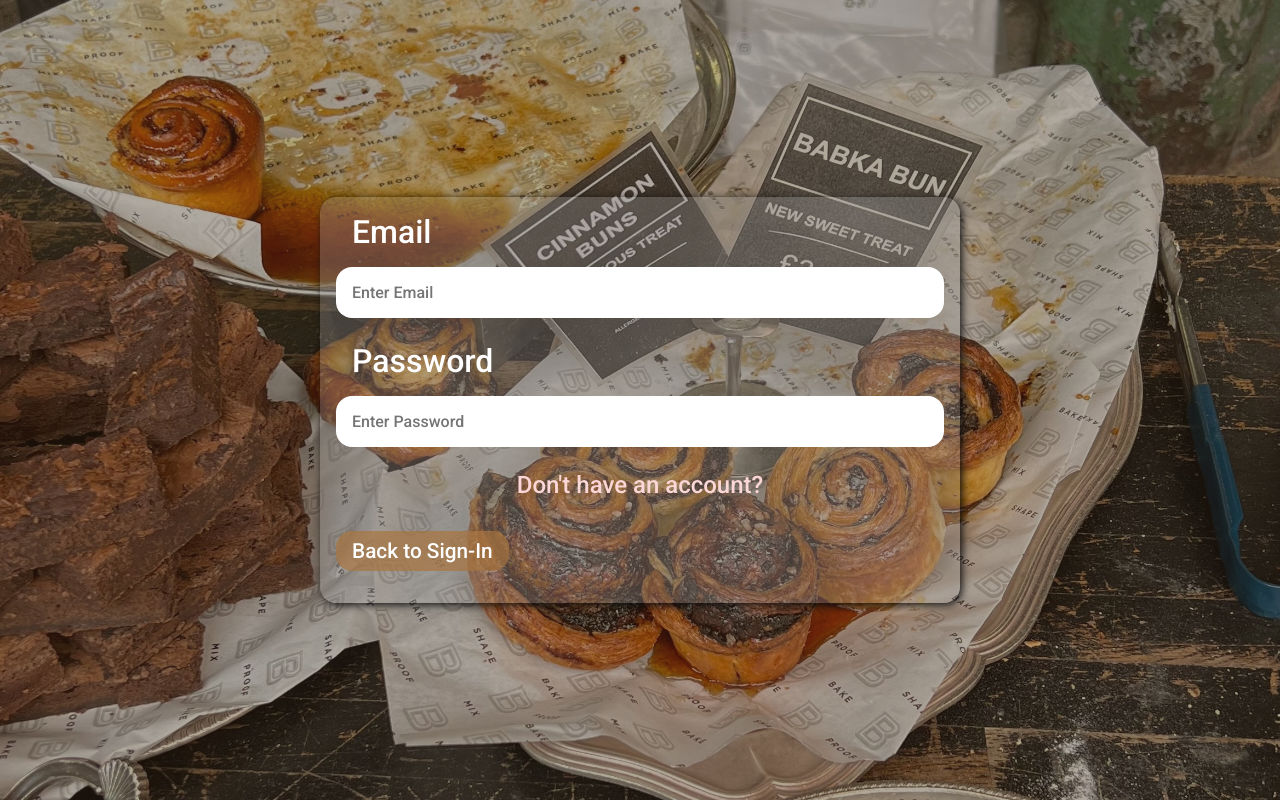
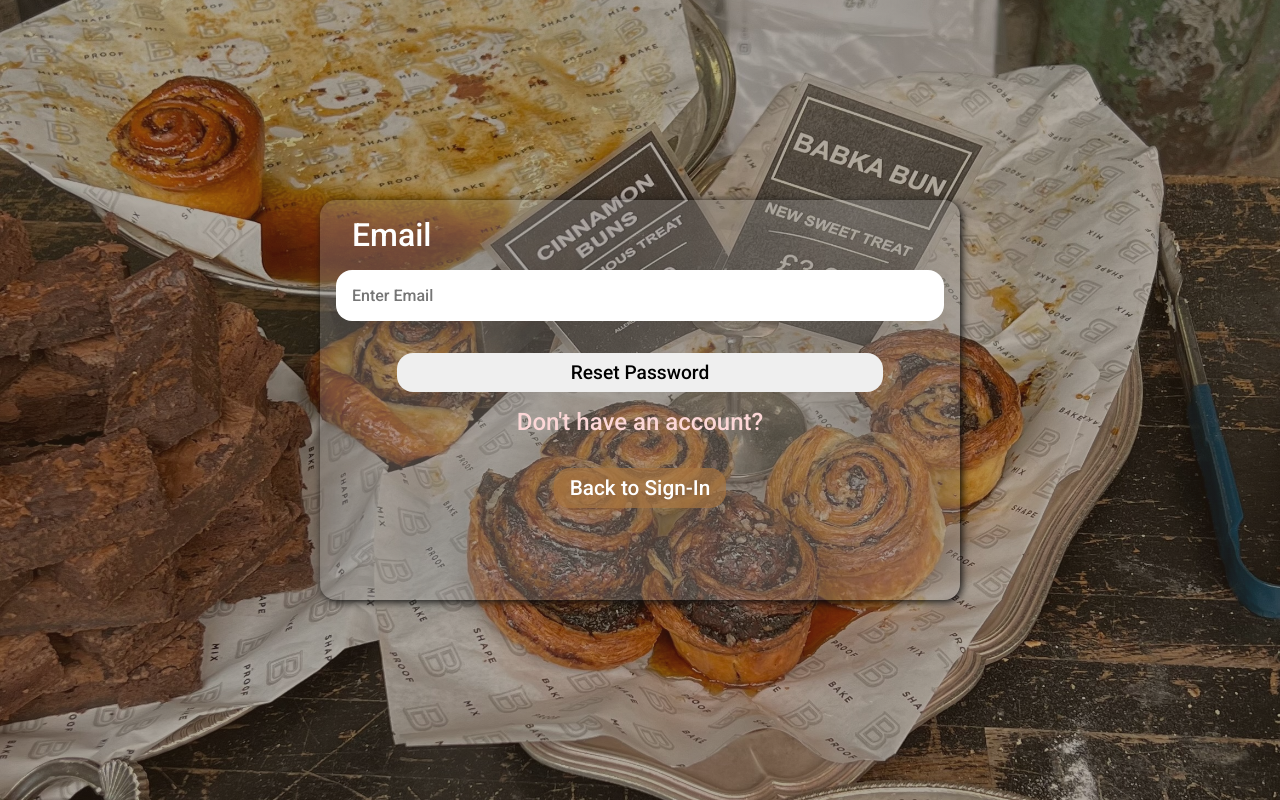
Before and after one commit to Samsegun/LogIn-Form, a React (Create React App) app: page /forgot-password in a window 1280 px wide. Built offline with nearby package versions, Linux system fonts and the light colour scheme; no server answers.

Commit message:
complete auth logic

```diff
--- a/src/App.js
+++ b/src/App.js
@@ -25,7 +25,6 @@ function App() {
             />
 
             <Route
-              exact
               path="/updateProfile"
               element={
                 <PrivateRoute>
--- a/src/App.module.css
+++ b/src/App.module.css
@@ -181,6 +181,14 @@ label, button {
     transform: scale(1.05);
 }
 
+.forgot-sign {
+    text-align: center;
+}
+
+.mt {
+    margin-top: 2rem;
+}
+
 .update-profile {
     width: 80%;
     margin: 0 auto;
--- a/src/Components/ForgotPassword.js
+++ b/src/Components/ForgotPassword.js
@@ -1,33 +1,24 @@
 import styles from "../App.module.css";
 import { Link } from "react-router-dom";
 import { useRef } from "react";
+import { useAuth } from "../Context/AuthContext";
 
 const ForgotPassword = () => {
+  const { resetPassword } = useAuth();
   const emailInputRef = useRef();
-  const passwordInputRef = useRef();
 
-  const submitHandler = e => {
+  const submitHandler = async e => {
     e.preventDefault();
 
-    console.log("gorgot");
+    try {
+      console.log(emailInputRef.current.value);
 
-    // try {
-    //   setSignUpButton(true);
+      await resetPassword(emailInputRef.current.value);
 
-    //   await logIn(inputState.enteredEmail, inputState.enteredPassword);
-
-    //   // if log in is successful, enable button
-    //   setSignUpButton(false);
-
-    //   // clear all input fields after successful sign up
-    //   dispatchInputFn({ type: "userEmail", value: "" });
-    //   dispatchInputFn({ type: "userPassword", value: "" });
-
-    //   history("/");
-    // } catch (error) {
-    //   setSignUpButton(false);
-    //   alert("failed to log in" + error.message);
-    // }
+      alert("password reset successful, please check your inbox!");
+    } catch (error) {
+      alert("failed to reset password" + error.message);
+    }
   };
 
   return (
@@ -46,24 +37,20 @@ const ForgotPassword = () => {
           />
         </div>
 
-        {/* password input field */}
-        <div className={styles["form-control"]}>
-          <label htmlFor="Password">Password</label>
-          <input
-            type="password"
-            id="Password"
-            placeholder="Enter Password"
-            ref={passwordInputRef}
-            // onChange={passwordInputHandler}
-            // value={inputState.enteredPassword}
-          />
+        <div className={styles.mt}>
+          <button className={styles.signUp}>Reset Password</button>
         </div>
 
         <div>
-          <p className={styles["forgot-password"]}> Don't have an account? </p>
-          <Link to="/sign-in">
-            <button className={styles.signIn}>Back to Sign-In</button>
-          </Link>
+          <p className={styles["forgot-password"]}>
+            <Link to="/Form">Don't have an account?</Link>{" "}
+          </p>
+
+          <p className={styles["forgot-sign"]}>
+            <Link to="/sign-in">
+              <button className={styles.signIn}>Back to Sign-In</button>
+            </Link>
+          </p>
         </div>
       </form>
     </div>
--- a/src/Components/Form.js
+++ b/src/Components/Form.js
@@ -96,7 +96,6 @@ const Form = () => {
       setSignUpButton(true);
 
       await signUp(userInputState.enteredEmail, userInputState.enteredPassword);
-      console.log(currentUser.email);
 
       // clear all input fields after successful sign up
       dispatchInputFn({ type: "userName", value: "" });
--- a/src/Components/HomePage.js
+++ b/src/Components/HomePage.js
@@ -24,7 +24,7 @@ const Homepage = () => {
 
           <div className={styles["user-status"]}>
             <span className={styles["user-name"]}>
-              {/* Welcome, {currentUser.email} */}
+              Welcome, {currentUser.email}
             </span>
 
             <button className={styles["user-control"]}>
--- a/src/Components/UpdateProfile.js
+++ b/src/Components/UpdateProfile.js
@@ -1,9 +1,36 @@
-import { Link } from "react-router-dom";
+import { useRef } from "react";
+import { Link, useNavigate } from "react-router-dom";
 import styles from "../App.module.css";
 import { useAuth } from "../Context/AuthContext";
 
 const UpdateProfile = () => {
-  const { currentUser } = useAuth();
+  const { currentUser, updateMail, updatePasswrd } = useAuth();
+  const emailInputRef = useRef();
+  const passwordInputRef = useRef();
+  const navigate = useNavigate();
+
+  const submitHandler = e => {
+    e.preventDefault();
+
+    const promises = [];
+
+    if (emailInputRef.current.value !== currentUser.email) {
+      promises.push(updateMail(emailInputRef.current.value));
+    }
+
+    if (passwordInputRef.current.value) {
+      promises.push(updatePasswrd(passwordInputRef.current.value));
+    }
+
+    Promise.all(promises)
+      .then(() => {
+        console.log("update success");
+        navigate("/");
+      })
+      .catch(() => {
+        alert("failed to update account!");
+      });
+  };
 
   return (
     <div className={styles["update-profile"]}>
@@ -20,6 +47,39 @@ const UpdateProfile = () => {
           </Link>
         </div>
       </div>
+
+      <div className={styles["form-wrapper"]}>
+        <form className={styles["mobile-form"]} onSubmit={submitHandler}>
+          {/* email input field */}
+          <div className={styles["form-control"]}>
+            <label htmlFor="email">Email</label>
+            <input
+              type="email"
+              id="email"
+              placeholder="Enter Email"
+              ref={emailInputRef}
+              defaultValue={currentUser.email}
+            />
+          </div>
+
+          {/* password input field */}
+          <div className={styles["form-control"]}>
+            <label htmlFor="Password">New Password</label>
+            <input
+              type="password"
+              id="Password"
+              ref={passwordInputRef}
+              placeholder="Leave blank to keep the same"
+            />
+          </div>
+
+          <div>
+            <button type="submit" className={styles.signUp}>
+              Update
+            </button>
+          </div>
+        </form>
+      </div>
     </div>
   );
 };
--- a/src/Context/AuthContext.js
+++ b/src/Context/AuthContext.js
@@ -5,6 +5,9 @@ import {
   createUserWithEmailAndPassword,
   signInWithEmailAndPassword,
   signOut,
+  sendPasswordResetEmail,
+  updateEmail,
+  updatePassword,
 } from "firebase/auth";
 
 const AuthContext = React.createContext();
@@ -30,6 +33,18 @@ export const AuthProvider = ({ children }) => {
     return signOut(auth);
   };
 
+  const resetPassword = email => {
+    return sendPasswordResetEmail(auth, email);
+  };
+
+  const updateMail = email => {
+    return updateEmail(currentUser, email);
+  };
+
+  const updatePasswrd = password => {
+    return updatePassword(currentUser, password);
+  };
+
   useEffect(() => {
     const unSubscribe = auth.onAuthStateChanged(user => {
       setCurrentUser(user);
@@ -43,6 +58,9 @@ export const AuthProvider = ({ children }) => {
     signUp,
     logIn,
     logOut,
+    resetPassword,
+    updateMail,
+    updatePasswrd,
   };
 
   return <AuthContext.Provider value={value}>{children}</AuthContext.Provider>;
```
